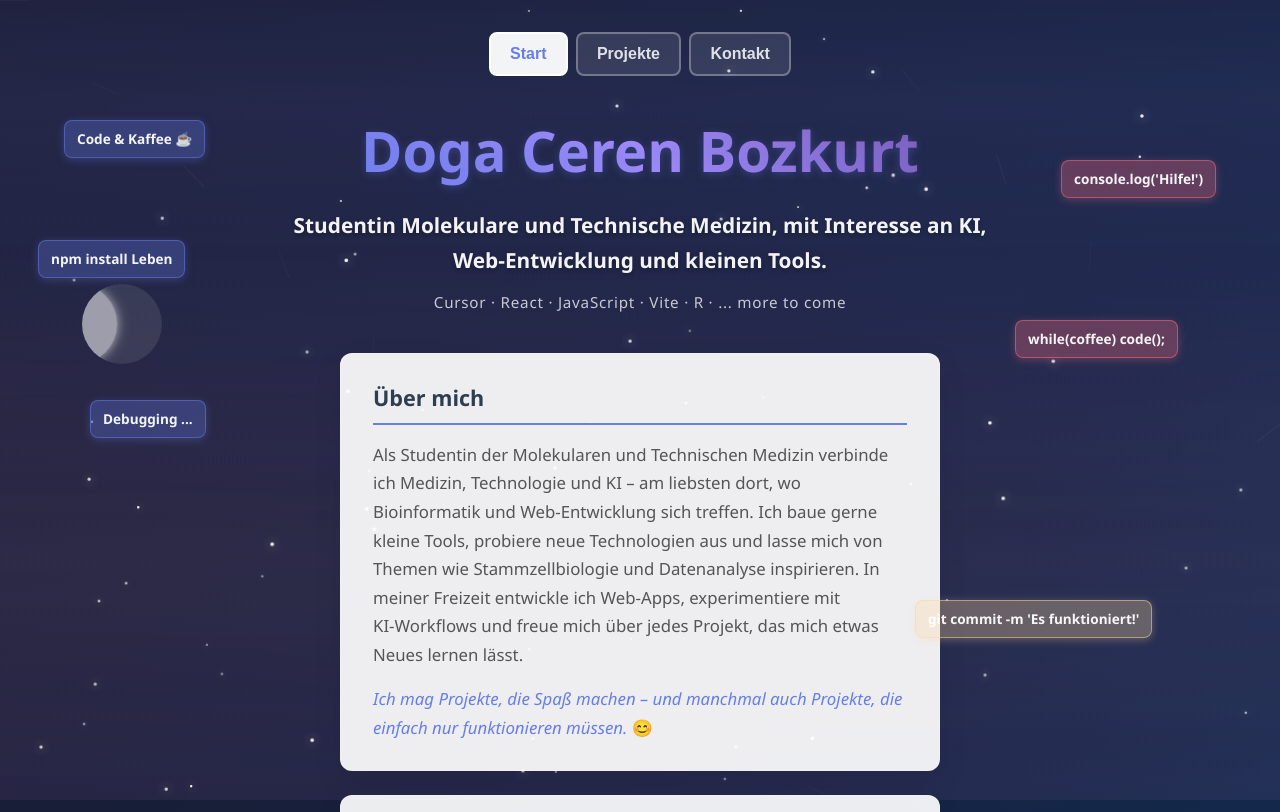
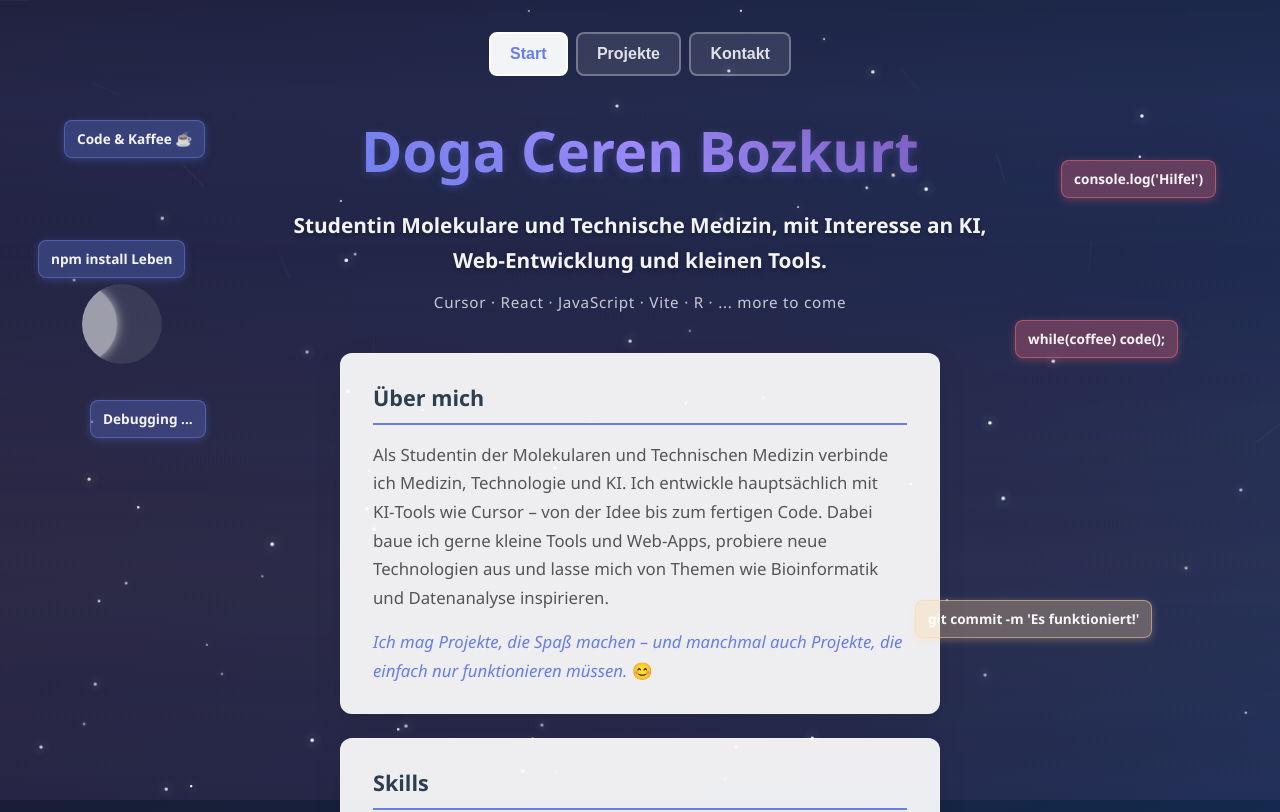
Before and after one commit to dogacero/dogaceren-portfolio, a React (Vite) app: page / in a window 1280 px wide. Shown: the top 812 px of the page. Built offline with nearby package versions, Linux system fonts and the light colour scheme.

Commit message:
Update LandingPage.jsx

```diff
--- a/src/components/LandingPage.jsx
+++ b/src/components/LandingPage.jsx
@@ -53,7 +53,7 @@ const LandingPage = () => {
             <section className="landing-card landing-about">
               <h2>Über mich</h2>
               <p>
-                Als Studentin der Molekularen und Technischen Medizin verbinde ich Medizin, Technologie und KI – am liebsten dort, wo Bioinformatik und Web‑Entwicklung sich treffen. Ich baue gerne kleine Tools, probiere neue Technologien aus und lasse mich von Themen wie Stammzellbiologie und Datenanalyse inspirieren. In meiner Freizeit entwickle ich Web‑Apps, experimentiere mit KI‑Workflows und freue mich über jedes Projekt, das mich etwas Neues lernen lässt.
+                Als Studentin der Molekularen und Technischen Medizin verbinde ich Medizin, Technologie und KI. Ich entwickle hauptsächlich mit KI‑Tools wie Cursor – von der Idee bis zum fertigen Code. Dabei baue ich gerne kleine Tools und Web‑Apps, probiere neue Technologien aus und lasse mich von Themen wie Bioinformatik und Datenanalyse inspirieren.
               </p>
               <p className="about-humor">
                 Ich mag Projekte, die Spaß machen – und manchmal auch Projekte, die einfach nur funktionieren müssen. 😊
```
